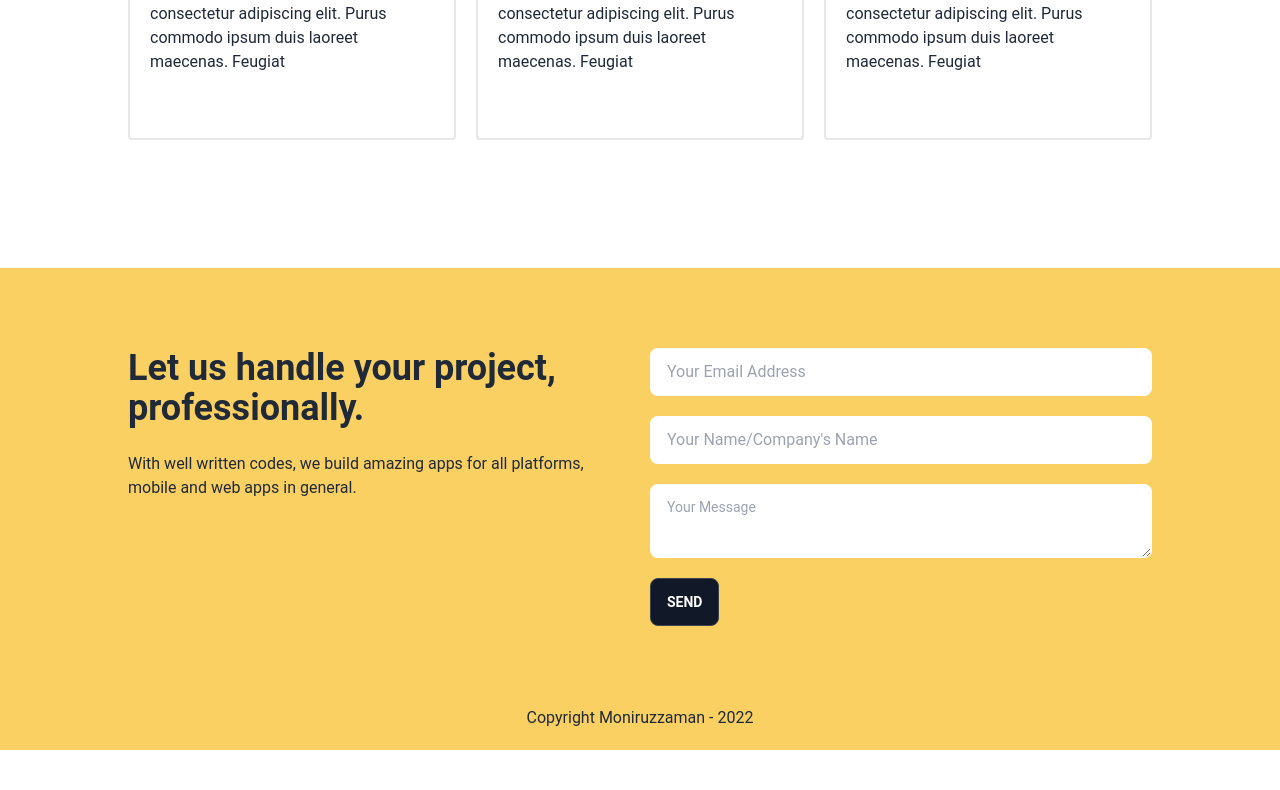
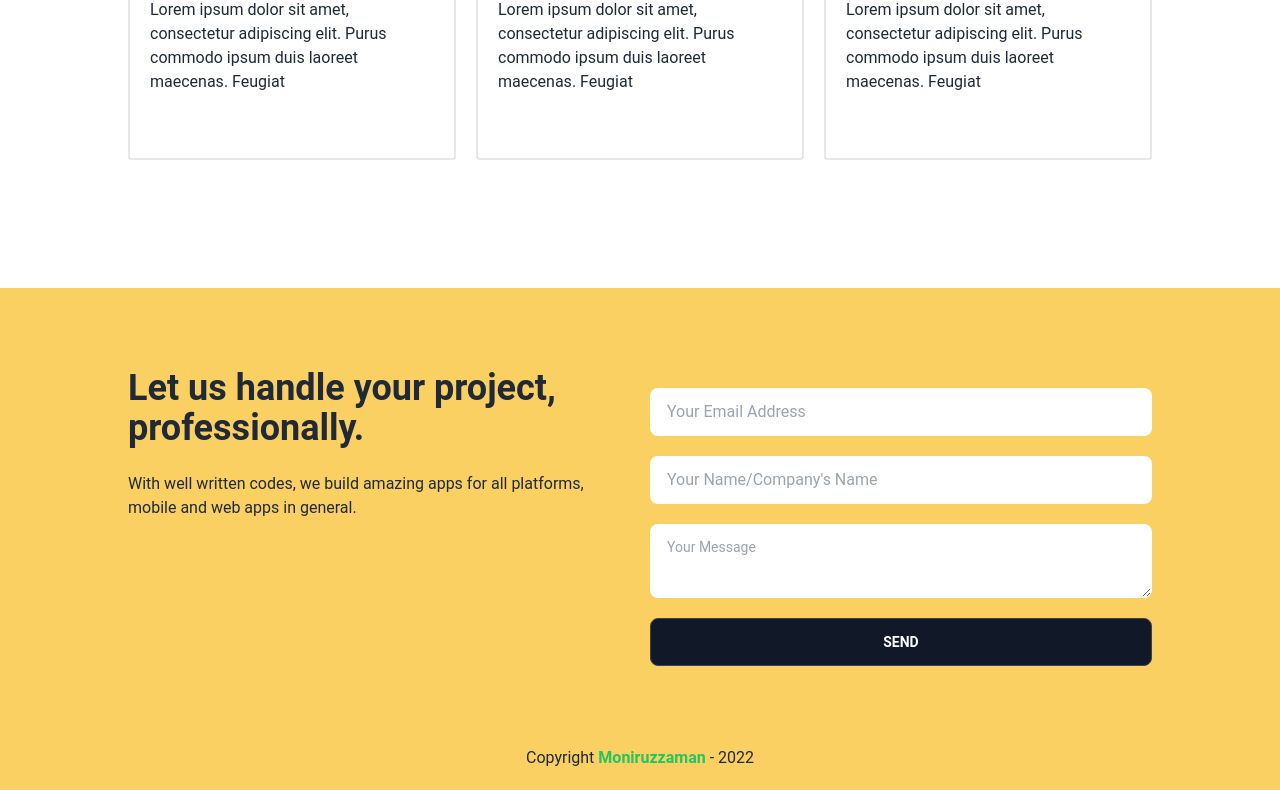
Before and after one commit to moniruzzaman01/creative-agency-client, a React (Create React App) app: page / in a window 1280 px wide. Shown: the part 2200-2990 px from the top of the page. Before the commit the page ends 2950 px from the top, so only its background shows below. Built offline with nearby package versions, Linux system fonts and the light colour scheme.

Commit message:
mobile responsive done

```diff
--- a/src/Components/ClientFeedback/ClientFeedback.js
+++ b/src/Components/ClientFeedback/ClientFeedback.js
@@ -25,14 +25,14 @@ const ClientFeedback = () => {
     },
   ];
   return (
-    <div className=" lg:px-32 my-20 lg:my-32">
-      <h1 className="text-5xl font-bold text-center">
+    <div className="px-5 lg:px-32 my-10 lg:my-32">
+      <h1 className=" text-4xl lg:text-5xl font-bold text-center">
         Clients
         <span className=" text-[#7AB259]"> Feedback</span>
       </h1>
-      <div className=" grid grid-cols-3 gap-5 mt-16">
+      <div className=" grid grid-cols-1 lg:grid-cols-3 gap-5 mt-5 lg:mt-16">
         {feedbacks.map((feedback, key) => (
-          <div key={key} class=" md:px-3 lg:px-5 lg:py-16 rounded  border-2 ">
+          <div key={key} class="px-5 py-10 lg:py-16 rounded  border-2 ">
             <div className=" flex items-center gap-2">
               <div class="avatar">
                 <div class="w-16 h-16 rounded-full">
--- a/src/Components/Footer/Footer.js
+++ b/src/Components/Footer/Footer.js
@@ -3,8 +3,17 @@ import React from "react";
 const Footer = () => {
   return (
     <div className=" bg-[#fbd062]">
-      <div className=" p-20 min-h-[40vh]  lg:px-32 lg:flex gap-5 lg:flex-row-reverse">
-        <form className=" w-1/2" action="">
+      <div className=" px-5 py-10 lg:p-20 min-h-[40vh]  lg:px-32 lg:flex gap-5">
+        <div className=" max-w-3xl mx-auto lg:w-1/2 ">
+          <h1 className=" text-3xl lg:text-4xl font-bold">
+            Let us handle your project, professionally.
+          </h1>
+          <p className="py-6">
+            With well written codes, we build amazing apps for all platforms,
+            mobile and web apps in general.
+          </p>
+        </div>
+        <form className=" pt-5 lg:w-1/2" action="">
           <input
             type="text"
             placeholder="Your Email Address"
@@ -19,19 +28,13 @@ const Footer = () => {
             class="textarea mb-5 w-full block md:max-w-lg lg:max-w-2xl"
             placeholder="Your Message"
           ></textarea>
-          <button className="btn bg-gray-900">send</button>
+          <button className="btn w-full lg:max-w-2xl bg-gray-900">send</button>
         </form>
-        <div className=" max-w-3xl mx-auto lg:w-1/2 ">
-          <h1 className="text-4xl font-bold">
-            Let us handle your project, professionally.
-          </h1>
-          <p className="py-6">
-            With well written codes, we build amazing apps for all platforms,
-            mobile and web apps in general.
-          </p>
-        </div>
       </div>
-      <p className=" text-center pb-5">Copyright Moniruzzaman - 2022</p>
+      <p className=" text-center pb-5">
+        Copyright{" "}
+        <span className=" font-bold text-green-500">Moniruzzaman</span> - 2022
+      </p>
     </div>
   );
 };
--- a/src/Components/Home/Links.js
+++ b/src/Components/Home/Links.js
@@ -8,8 +8,8 @@ import netflix from "../../assets/logos/netflix.png";
 const Links = () => {
   const links = [stalk, airbnb, google, uber, netflix];
   return (
-    <div className=" py-10 lg:px-32">
-      <ul className=" grid grid-cols-5 gap-20 items-center">
+    <div className=" py-5 lg:py-10 px-5 lg:px-32">
+      <ul className=" grid grid-cols-5 gap-5 lg:gap-20 items-center">
         {links.map((link, key) => (
           <li key={key} className="">
             <img src={link} alt="" />
--- a/src/Components/Services/Services.js
+++ b/src/Components/Services/Services.js
@@ -19,13 +19,13 @@ const Services = () => {
     },
   ];
   return (
-    <div className=" lg:px-32 my-20 lg:my-32">
-      <h1 className="text-5xl font-bold text-center">
+    <div className=" px-5 lg:px-32 my-10 lg:my-32">
+      <h1 className=" text-4xl lg:text-5xl font-bold text-center">
         Provide awesome <span className=" text-[#7AB259]">services</span>
       </h1>
-      <div className=" grid grid-cols-3 gap-5 mt-16">
+      <div className=" grid grid-cols-1 lg:grid-cols-3 gap-5 mt-5 lg:mt-16">
         {service.map((service, key) => (
-          <div key={key} class="card shadow-lg ">
+          <div key={key} class="card shadow-lg mt-5 ">
             <div class="card-body items-center text-center">
               <div class="avatar">
                 <div class="w-24 rounded-full">
```
